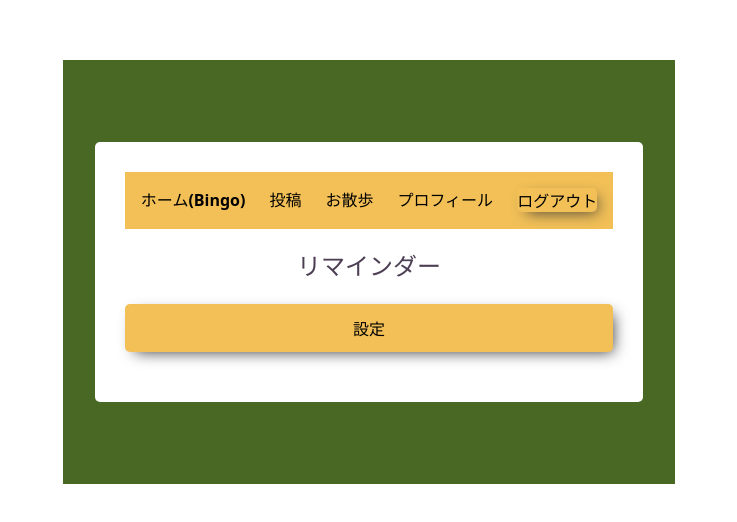
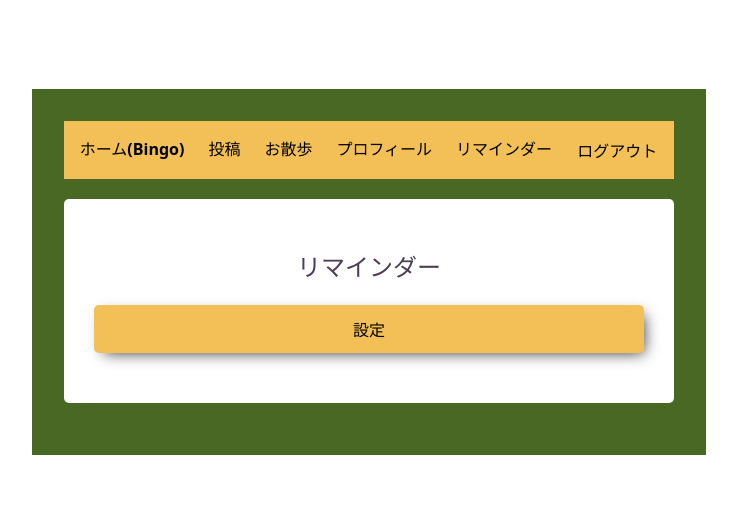
Before and after one commit to Drosselmeyers/osampoApp, a React (Vite) app in the folder client/: page /reminder in a window 1280 px wide. Shown: the part 128-650 px from the top of the page, without its empty margins (271-1008 px from the left). Built offline with nearby package versions, Linux system fonts and the light colour scheme; no server answers; sample sign-in values are in the browser's storage.

Commit message:
fix: 最終調整

```diff
--- a/client/src/App.jsx
+++ b/client/src/App.jsx
@@ -17,15 +17,22 @@ function App() {
       <Routes>
         <Route path="/login" element={<LoginPage />} />
         <Route path="/signup" element={<SignUpPage />} />
-        <Route path="/profile" element={<Profile />} />
         <Route
           path="/"
           element={
-            // <PrivateRoute>
-            <Bingo />
-            // </PrivateRoute>
+            <PrivateRoute>
+              <Bingo />
+            </PrivateRoute>
           }
         ></Route>
+        <Route
+          path="/profile"
+          element={
+            <PrivateRoute>
+              <Profile />
+            </PrivateRoute>
+          }
+        />
         <Route
           path="/post"
           element={
@@ -34,7 +41,6 @@ function App() {
             </PrivateRoute>
           }
         ></Route>
-        <Route path="*" element={<Navigate to="/" replace />} />
         <Route
           path="/sampo"
           element={
@@ -51,7 +57,15 @@ function App() {
             </PrivateRoute>
           }
         />
-        <Route path="/reminder" element={<Reminder />} />
+        <Route
+          path="/reminder"
+          element={
+            <PrivateRoute>
+              <Reminder />
+            </PrivateRoute>
+          }
+        />
+        <Route path="*" element={<Navigate to="/" replace />} />
       </Routes>
     </AuthContextProvider>
   );
--- a/client/src/NavBar.jsx
+++ b/client/src/NavBar.jsx
@@ -79,6 +79,17 @@ export const NavBar = () => {
             プロフィール
           </Link>
         </li>
+        <li>
+          <Link
+            to="/reminder"
+            style={{
+              color: "black",
+              fontWeight: "bold",
+            }}
+          >
+            リマインダー
+          </Link>
+        </li>
         <li style={{ marginLeft: "auto" }}>
           <button
             onClick={handleLogout}
--- a/client/src/Profile.css
+++ b/client/src/Profile.css
@@ -1,6 +1,6 @@
 .profile-container {
   max-width: 1280px;
-  margin: 50px auto;
+  margin: 20px auto;
   padding: 30px;
   border-radius: 5px;
   background-color: white;
--- a/client/src/Profile.jsx
+++ b/client/src/Profile.jsx
@@ -17,19 +17,15 @@ export const Profile = () => {
 
     const token = await loginUser.getIdToken();
 
-    const url = isNewUser
-      ? "/api/profiles"
-      : `/api/profiles/${loginUser.uid}`;
+    const url = isNewUser ? "/api/profiles" : `/api/profiles/${loginUser.uid}`;
 
-    const method = isNewUser
-      ? "POST"
-      : "PUT";
+    const method = isNewUser ? "POST" : "PUT";
 
     const response = await fetch(url, {
       method: method,
       headers: {
         "Content-Type": "application/json",
-        "Authorization": `Bearer ${token}`,
+        Authorization: `Bearer ${token}`,
       },
       body: JSON.stringify({
         user_id: loginUser.uid,
@@ -58,7 +54,7 @@ export const Profile = () => {
         const res = await fetch(`/api/profiles/${loginUser.uid}`, {
           headers: {
             "Content-Type": "application/json",
-            "Authorization": `Bearer ${token}`,
+            Authorization: `Bearer ${token}`,
           },
         });
 
@@ -93,8 +89,9 @@ export const Profile = () => {
 
   // 5. 返り値構築
   return (
+    <>
+      <NavBar />
       <div className="profile-container">
-      <NavBar />
         <h2>Profile {isNewUser ? "登録" : "更新"}</h2>
 
         <div className="profile-info">
@@ -133,5 +130,6 @@ export const Profile = () => {
           <button type="submit">{isNewUser ? "登録" : "更新"}</button>
         </form>
       </div>
+    </>
   );
 };
--- a/client/src/Reminder.css
+++ b/client/src/Reminder.css
@@ -1,6 +1,6 @@
 .reminder-container {
   max-width: 1280px;
-  margin: 50px auto;
+  margin: 20px auto;
   padding: 30px;
   border-radius: 5px;
   background-color: white;
--- a/client/src/Reminder.jsx
+++ b/client/src/Reminder.jsx
@@ -68,7 +68,6 @@ export const Reminder = () => {
     fetchReminder();
   }, [loginUser]);
 
-
   // 4. ローディング表示
   if (loading) {
     return <div>読み込み中...</div>;
@@ -76,8 +75,9 @@ export const Reminder = () => {
 
   // 5. 返り値構築
   return (
+    <>
+      <NavBar />
       <div className="reminder-container">
-      <NavBar />
         <h2>リマインダー</h2>
 
         <div className="reminder-content">
@@ -101,5 +101,6 @@ export const Reminder = () => {
           <p className="reminder-alert">お散歩に行きましょう！</p>
         )}
       </div>
+    </>
   );
 };
```
Lines whose indentation alone changed are shown as unchanged.
